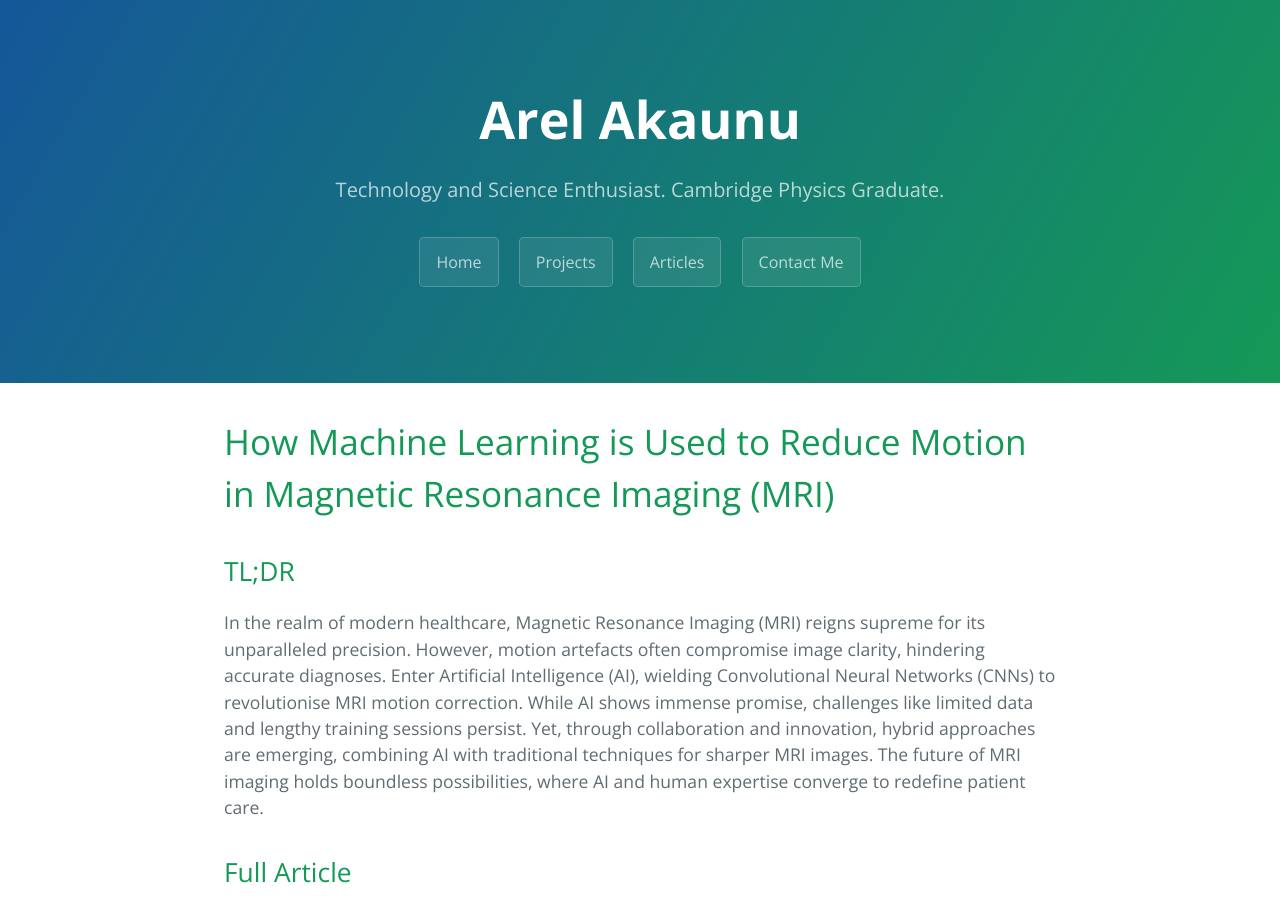
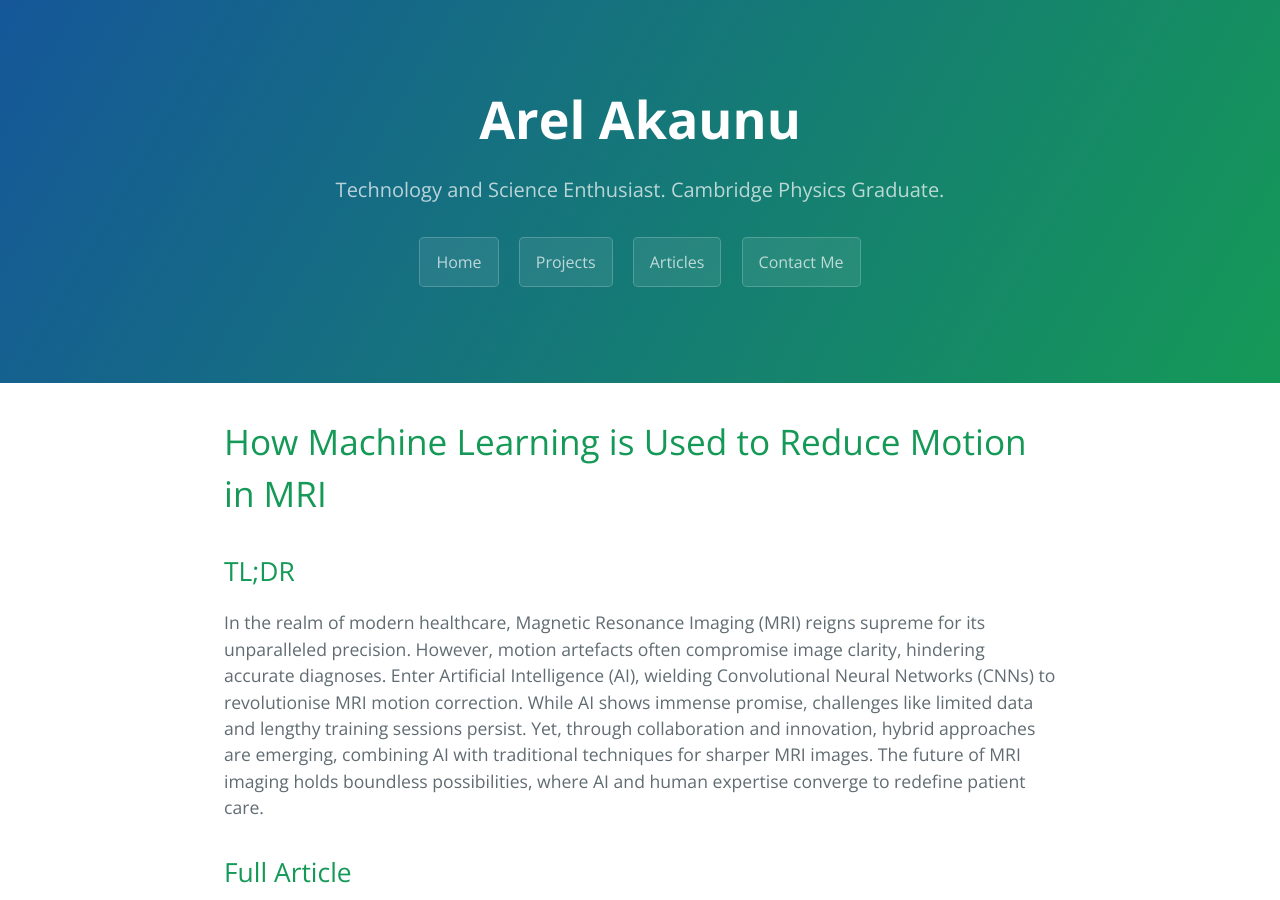
Before and after one commit to arelakaunu/arelakaunu.github.io, a Jekyll site: the page built from ai-medical.md, in a window 1280 px wide and 900 px high. Built offline with Jekyll 4.4.1, drawn with Linux system fonts in a browser that asks for light colours.

Commit message:
Update ai-medical.md

```diff
--- a/ai-medical.md
+++ b/ai-medical.md
@@ -3,7 +3,7 @@ layout: default
 title: Arel Akaunu
 ---
 
-# How Machine Learning is Used to Reduce Motion in Magnetic Resonance Imaging (MRI)
+# How Machine Learning is Used to Reduce Motion in MRI
 
 ## TL;DR
 In the realm of modern healthcare, Magnetic Resonance Imaging (MRI) reigns supreme for its unparalleled precision. However, motion artefacts often compromise image clarity, hindering accurate diagnoses. Enter Artificial Intelligence (AI), wielding Convolutional Neural Networks (CNNs) to revolutionise MRI motion correction. While AI shows immense promise, challenges like limited data and lengthy training sessions persist. Yet, through collaboration and innovation, hybrid approaches are emerging, combining AI with traditional techniques for sharper MRI images. The future of MRI imaging holds boundless possibilities, where AI and human expertise converge to redefine patient care.
```
